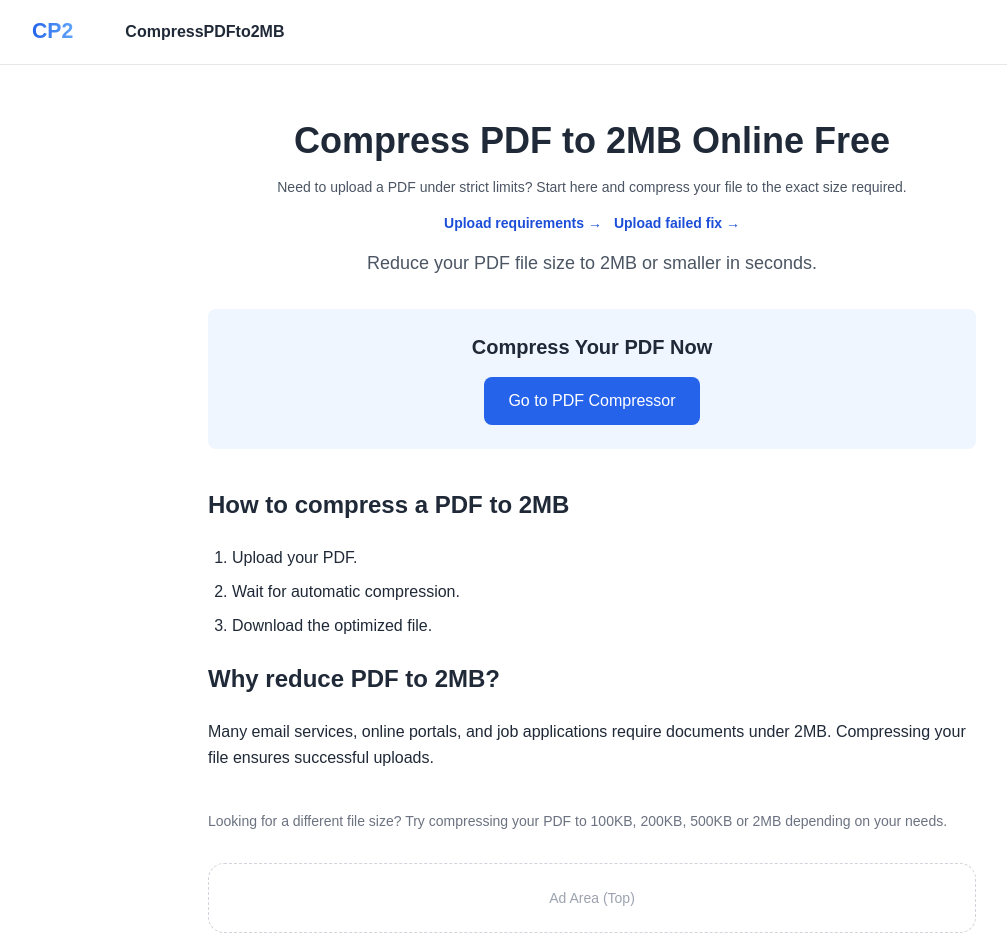
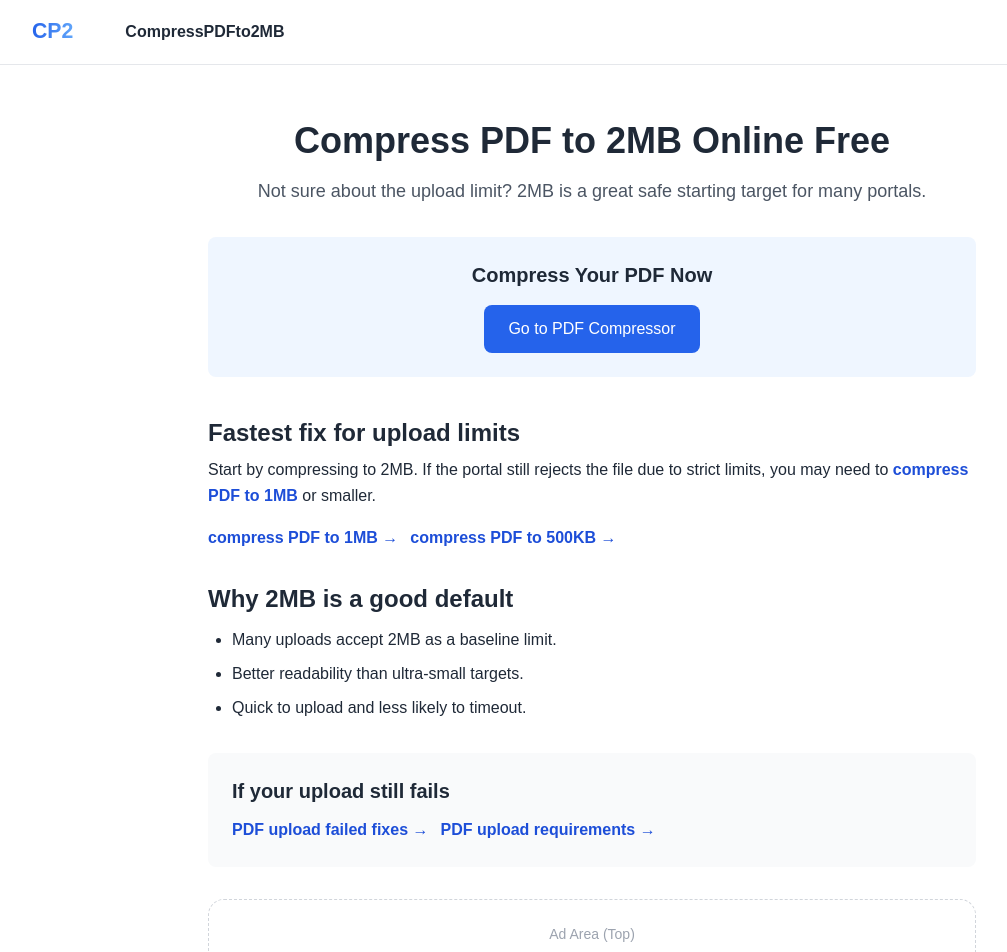
Before and after one commit to behicyildirim/compresspdfto2mb, a Next.js app: page /compress-pdf-to-2mb in a window 1280 px wide. Shown: the top 952 px of the page, without its empty margins (48-1055 px from the left). Built offline with nearby package versions, Linux system fonts and the light colour scheme.

Commit message:
Improve internal linking between size pages

```diff
--- a/app/compress-pdf-to-2mb/page.tsx
+++ b/app/compress-pdf-to-2mb/page.tsx
@@ -1,87 +1,24 @@
 import Link from "next/link";
 import InternalLinks from "@/app/components/InternalLinks";
-import AdSlot from "@/app/components/AdSlot";
 
 export const metadata = {
-  title: "Compress PDF to 2MB Online Free | CP2",
+  title: "Compress PDF to 2MB Online Free | CompressPDFto2MB",
   description:
-    "Compress PDF to 2MB instantly online. Free, secure and no registration required.",
+    "Compress PDF to 2MB online in seconds. Free, secure, and great as a safe starting target for uploads.",
 };
 
-export default function CompressPdfTo1MbPage() {
-  const faqJsonLd = {
-  "@context": "https://schema.org",
-  "@type": "FAQPage",
-  "mainEntity": [
-    {
-      "@type": "Question",
-      "name": "What does “compress to 2MB” mean?",
-      "acceptedAnswer": {
-        "@type": "Answer",
-        "text": "It means reducing the PDF file size to 2MB or smaller so it meets strict upload limits."
-      }
-    },
-    {
-      "@type": "Question",
-      "name": "Will compressing to 2MB reduce quality?",
-      "acceptedAnswer": {
-        "@type": "Answer",
-        "text": "Image-heavy PDFs may lose some visual detail. Text documents usually stay readable after compression."
-      }
-    },
-    {
-      "@type": "Question",
-      "name": "If 1MB still fails, what should I do?",
-      "acceptedAnswer": {
-        "@type": "Answer",
-        "text": "Some portals require smaller files. Try compressing to 500KB or split the PDF if multiple uploads are allowed."
-      }
-    },
-    {
-      "@type": "Question",
-      "name": "Why is my scanned PDF so large?",
-      "acceptedAnswer": {
-        "@type": "Answer",
-        "text": "High DPI, color scanning, and photos in the document can dramatically increase PDF size."
-      }
-    }
-  ]
-};
+export default function CompressPdfTo2MbPage() {
   return (
     <main className="min-h-screen bg-white px-4 py-14">
-      <script
-  type="application/ld+json"
-  dangerouslySetInnerHTML={{ __html: JSON.stringify(faqJsonLd) }}
-/>
       <div className="mx-auto max-w-3xl text-gray-800">
-
-        <h1 className="text-4xl font-bold text-center">
-          Compress PDF to 2MB Online Free
-        </h1>
-        <div className="mt-4 text-center">
-  <p className="text-gray-600 text-sm">
-    Need to upload a PDF under strict limits? Start here and compress your file to the exact size required.
-  </p>
-
-  <div className="mt-4 flex flex-wrap justify-center gap-3">
-    <Link href="/pdf-upload-requirements" className="text-blue-700 font-semibold hover:underline text-sm">
-      Upload requirements →
-    </Link>
-    <Link href="/pdf-upload-failed-on-website" className="text-blue-700 font-semibold hover:underline text-sm">
-      Upload failed fix →
-    </Link>
-  </div>
-</div>
+        <h1 className="text-4xl font-bold text-center">Compress PDF to 2MB Online Free</h1>
 
         <p className="mt-4 text-lg text-gray-600 text-center">
-          Reduce your PDF file size to 2MB or smaller in seconds.
+          Not sure about the upload limit? 2MB is a great safe starting target for many portals.
         </p>
 
         <div className="mt-8 bg-blue-50 p-6 rounded-lg text-center">
-          <h2 className="text-xl font-semibold">
-            Compress Your PDF Now
-          </h2>
-
+          <h2 className="text-xl font-semibold">Compress Your PDF Now</h2>
           <Link
             href="/"
             className="inline-block mt-4 bg-blue-600 text-white px-6 py-3 rounded-lg hover:bg-blue-700 transition"
@@ -90,27 +27,53 @@ export default function CompressPdfTo1MbPage() {
           </Link>
         </div>
 
-        <div className="mt-10 space-y-6 leading-relaxed">
-          <h2 className="text-2xl font-semibold">
-            How to compress a PDF to 2MB
-          </h2>
-          <ol className="list-decimal pl-6 space-y-2">
-            <li>Upload your PDF.</li>
-            <li>Wait for automatic compression.</li>
-            <li>Download the optimized file.</li>
-          </ol>
+        <div className="mt-10 space-y-8 leading-relaxed">
+          <section>
+            <h2 className="text-2xl font-semibold">Fastest fix for upload limits</h2>
+            <p className="mt-2">
+              Start by compressing to 2MB. If the portal still rejects the file due to strict limits,
+              you may need to{" "}
+              <Link
+                href="/compress-pdf-to-1mb"
+                className="font-semibold text-blue-700 hover:underline"
+              >
+                compress PDF to 1MB
+              </Link>{" "}
+              or smaller.
+            </p>
 
-          <h2 className="text-2xl font-semibold mt-10">
-            Why reduce PDF to 2MB?
-          </h2>
-          <p>
-            Many email services, online portals, and job applications require documents under 2MB.
-            Compressing your file ensures successful uploads.
-          </p>
+            <div className="mt-4 flex flex-wrap gap-3">
+              <Link href="/compress-pdf-to-1mb" className="font-semibold text-blue-700 hover:underline">
+                compress PDF to 1MB →
+              </Link>
+              <Link href="/compress-pdf-to-500kb" className="font-semibold text-blue-700 hover:underline">
+                compress PDF to 500KB →
+              </Link>
+            </div>
+          </section>
+
+          <section>
+            <h2 className="text-2xl font-semibold">Why 2MB is a good default</h2>
+            <ul className="mt-3 list-disc pl-6 space-y-2">
+              <li>Many uploads accept 2MB as a baseline limit.</li>
+              <li>Better readability than ultra-small targets.</li>
+              <li>Quick to upload and less likely to timeout.</li>
+            </ul>
+          </section>
+
+          <section className="bg-gray-50 p-6 rounded-lg">
+            <h2 className="text-xl font-semibold">If your upload still fails</h2>
+            <div className="mt-3 flex flex-wrap gap-3">
+              <Link href="/pdf-upload-failed" className="font-semibold text-blue-700 hover:underline">
+                PDF upload failed fixes →
+              </Link>
+              <Link href="/pdf-upload-requirements" className="font-semibold text-blue-700 hover:underline">
+                PDF upload requirements →
+              </Link>
+            </div>
+          </section>
         </div>
-        <p className="mt-10 text-sm text-gray-500">
-Looking for a different file size? Try compressing your PDF to 100KB, 200KB, 500KB or 2MB depending on your needs.
-</p>
+
         <InternalLinks />
       </div>
     </main>
```
